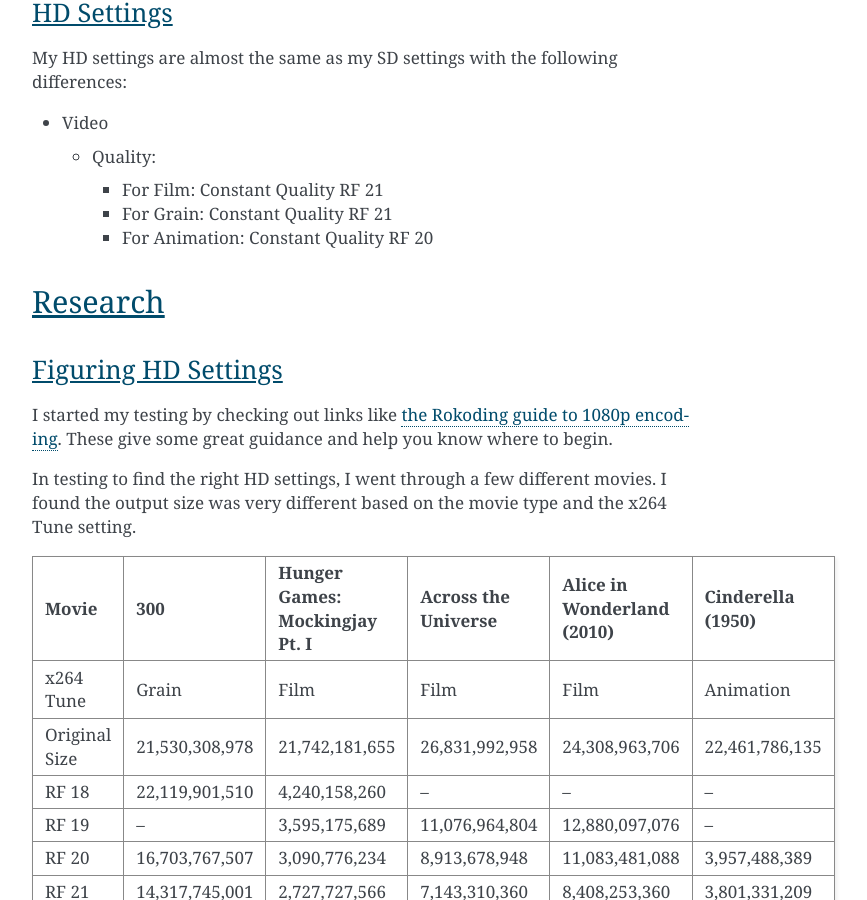
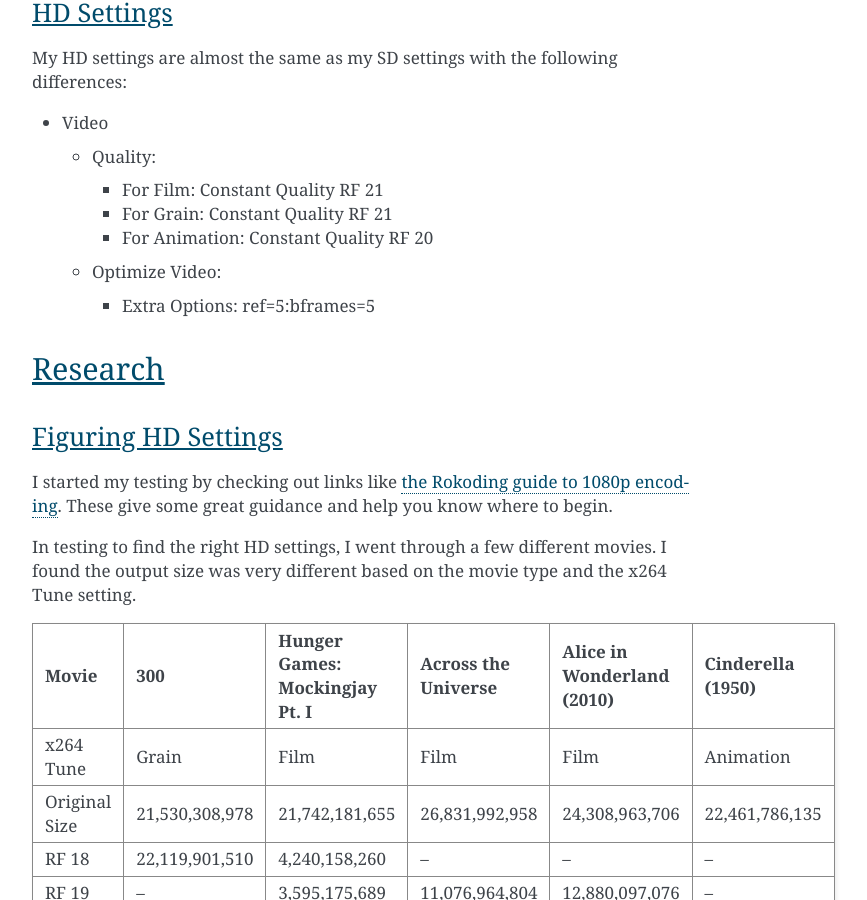
Before and after one commit to tillig/mediacenter, a Sphinx documentation site: the page built from docs/software/convert/handbrake.rst, in a window 1280 px wide and 900 px high, scrolled down 2193 px. Shown: the whole window, without its empty margins (388-1255 px from the left). Built offline with Sphinx 7.4.7, drawn with Linux system fonts in a browser that asks for light colours; some of the changed text lies outside the part shown.

Commit message:
Updated video conversion options with "ref=5:bframes=5"

```diff
--- a/docs/software/convert/handbrake.rst
+++ b/docs/software/convert/handbrake.rst
@@ -90,6 +90,10 @@ My HD settings are almost the same as my SD settings with the following differen
     - For Film: Constant Quality RF 21
     - For Grain: Constant Quality RF 21
     - For Animation: Constant Quality RF 20
+
+  - Optimize Video:
+
+    - Extra Options: ref=5:bframes=5
 
 Research
 ========
@@ -416,7 +420,7 @@ The following is my set of presets. As of Handbrake 1.x the user presets appear
           "VideoTune": "film",
           "VideoProfile": "high",
           "VideoLevel": "4.1",
-          "VideoOptionExtra": "",
+          "VideoOptionExtra": "ref=5:bframes=5",
           "VideoQualityType": 2,
           "VideoQualitySlider": 21.0,
           "VideoQSVDecode": true,
@@ -537,7 +541,7 @@ The following is my set of presets. As of Handbrake 1.x the user presets appear
           "VideoTune": "animation",
           "VideoProfile": "high",
           "VideoLevel": "4.1",
-          "VideoOptionExtra": "",
+          "VideoOptionExtra": "ref=5:bframes=5",
           "VideoQualityType": 2,
           "VideoQualitySlider": 20.0,
           "VideoQSVDecode": true,
@@ -658,7 +662,7 @@ The following is my set of presets. As of Handbrake 1.x the user presets appear
           "VideoTune": "grain",
           "VideoProfile": "high",
           "VideoLevel": "4.1",
-          "VideoOptionExtra": "",
+          "VideoOptionExtra": "ref=5:bframes=5",
           "VideoQualityType": 2,
           "VideoQualitySlider": 21.0,
           "VideoQSVDecode": true,
```
